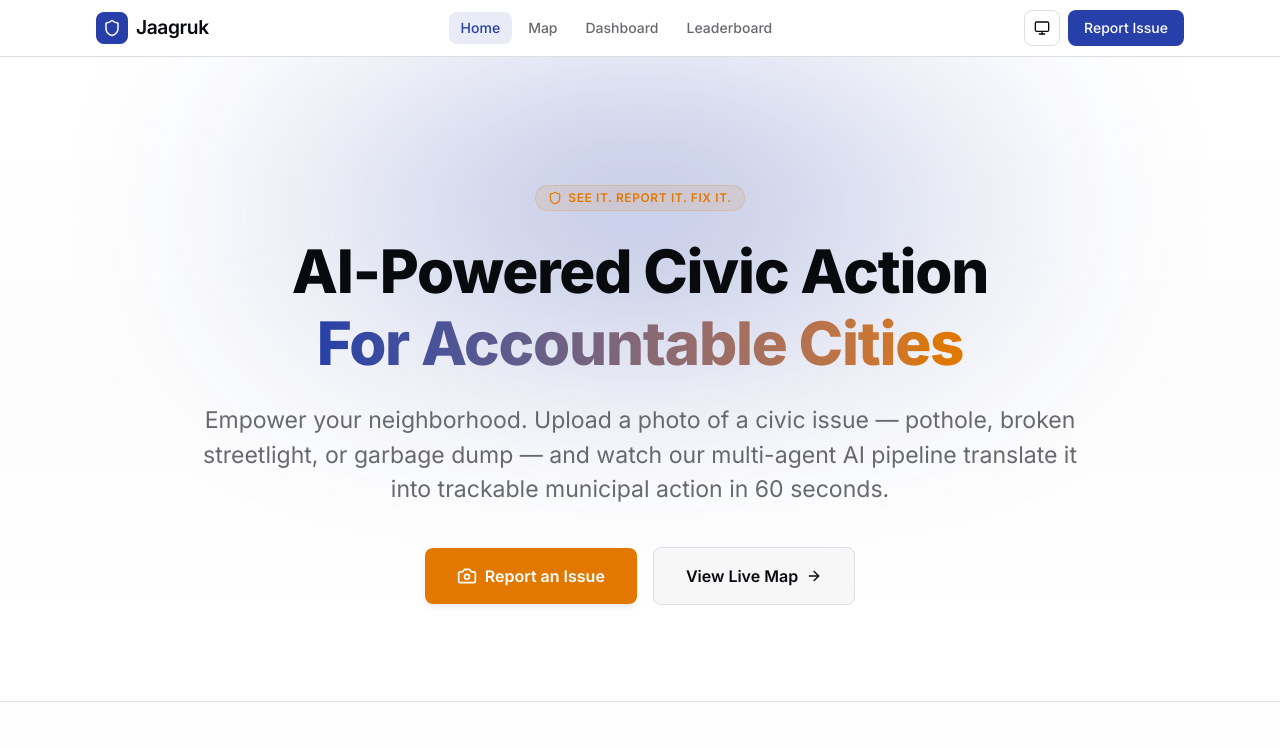
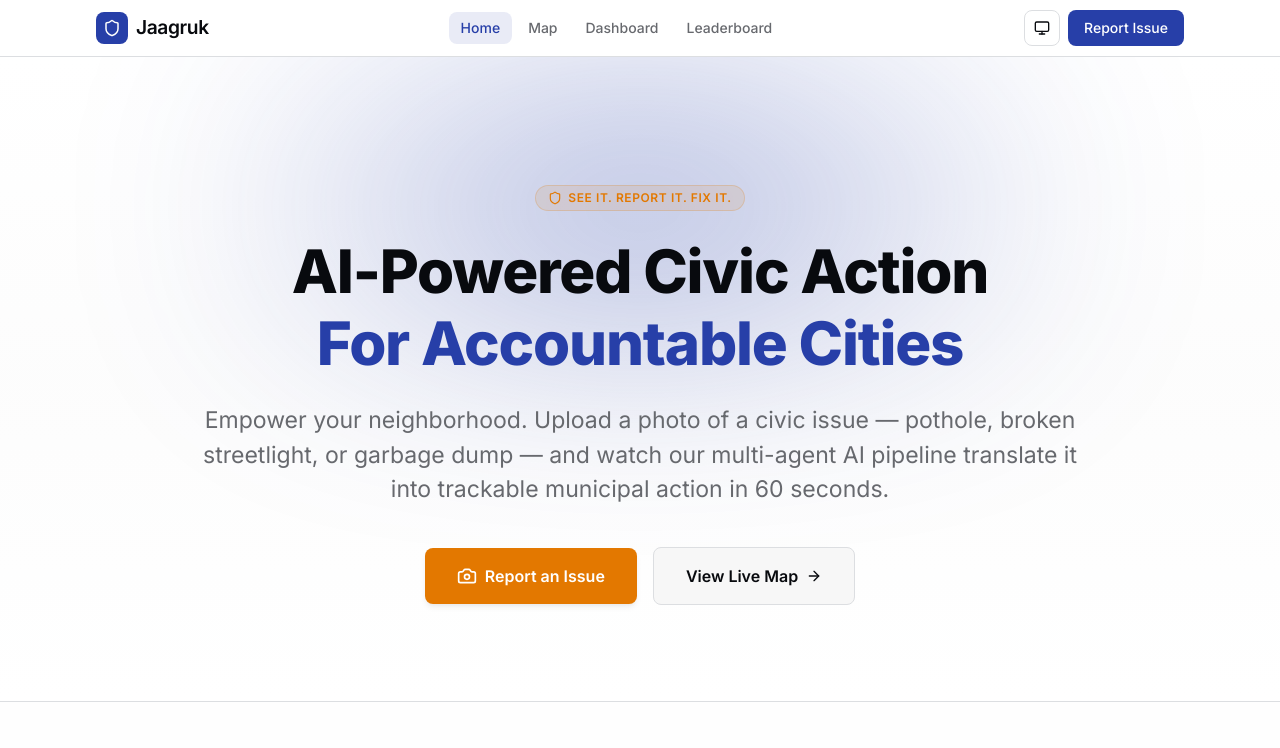
Before and after one commit to IshaanSKhanka28/Jaagruk-, a Next.js app in the folder jaagruk-frontend/: page / in a window 1280 px wide. Shown: the top 748 px of the page. Built offline with nearby package versions, Linux system fonts and the light colour scheme.

Commit message:
fix: resolve gradient text design anti-pattern flagged by impeccable audit

```diff
--- a/jaagruk-frontend/src/app/page.tsx
+++ b/jaagruk-frontend/src/app/page.tsx
@@ -100,7 +100,7 @@ export default function Home() {
             {/* Title */}
             <h1 className="text-4xl sm:text-5xl md:text-6xl font-extrabold tracking-tight text-foreground leading-[1.1] mb-6">
               AI-Powered Civic Action <br className="hidden sm:inline" />
-              <span className="bg-gradient-to-r from-primary to-accent bg-clip-text text-transparent">
+              <span className="text-primary">
                 For Accountable Cities
               </span>
             </h1>
```
